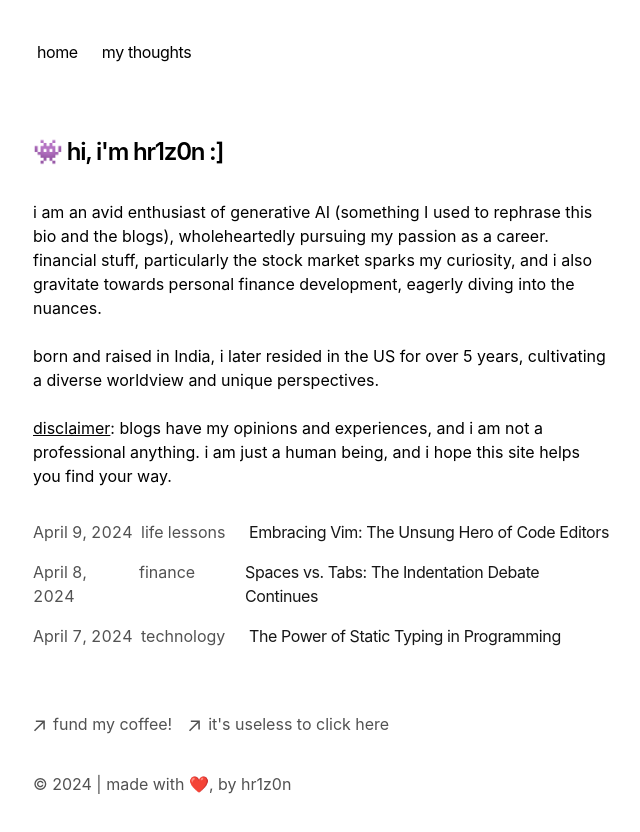
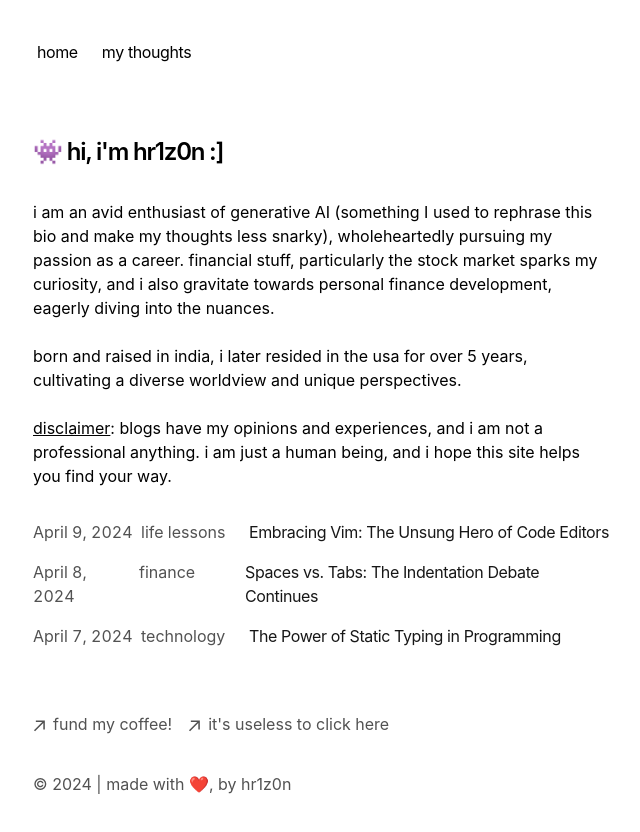
Before and after one commit to pratham-darooka/hr1z0n, a Next.js app: page / in a window 1280 px wide. Shown: the top 832 px of the page, without its empty margins (319-959 px from the left). Built offline with nearby package versions, Linux system fonts and the light colour scheme.

Commit message:
updated req; text change

```diff
--- a/app/page.tsx
+++ b/app/page.tsx
@@ -17,14 +17,14 @@ export default function Page() {
         Will keep adding more content as I learn more about myself and my journey.
         These blogs would be for my knowledge but will be rephrased using AI - I am not a good writer.`} */}
 
-        {`i am an avid enthusiast of generative AI (something I used to rephrase this bio and the blogs),
+        {`i am an avid enthusiast of generative AI (something I used to rephrase this bio and make my thoughts less snarky),
         wholeheartedly pursuing my passion as a career.
         financial stuff, particularly the stock market sparks my curiosity,
         and i also gravitate towards personal finance development,
         eagerly diving into the nuances.`}
         <br/>
         <br/>
-        {`born and raised in India, i later resided in the US for over 5 years,
+        {`born and raised in india, i later resided in the usa for over 5 years,
         cultivating a diverse worldview and unique perspectives.`}
         <br/>
         <br/>
```
Also changed, not shown: requirements.txt, 1 other file (tests, documents, lock files or other folders).
